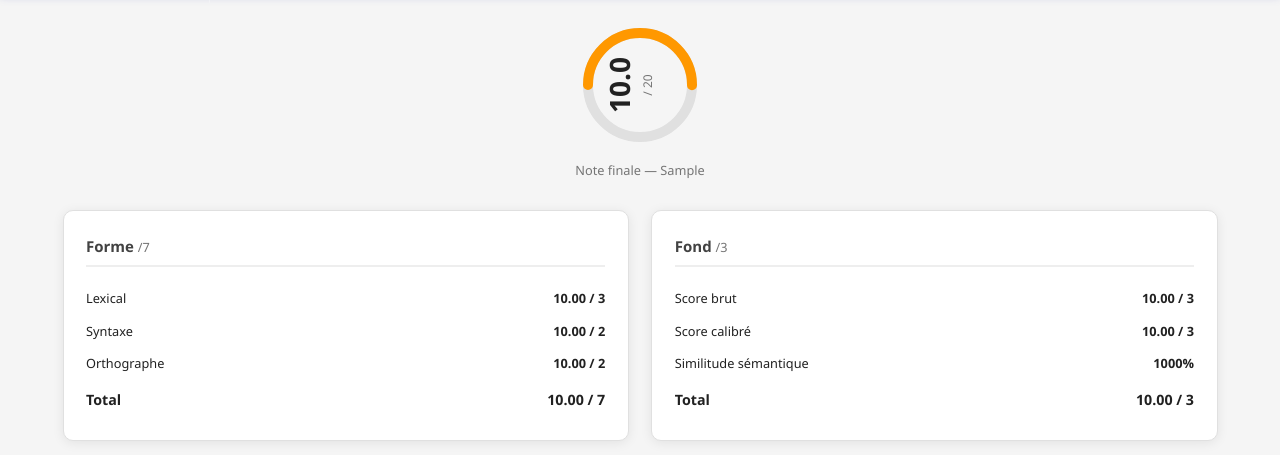
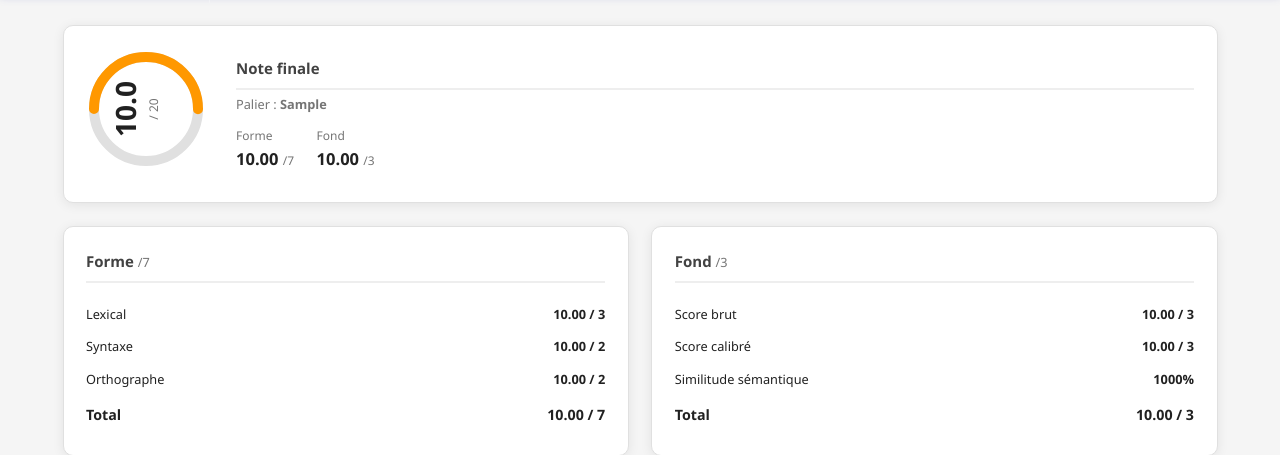
Before and after one commit to Shado-Jony/AZIZA_contraction_de_texte, a Flask app: template demo/templates/resultats.html in a window 1280 px wide. Shown: the part 61-516 px from the top of the page. Run offline with Flask 3, Linux system fonts and the light colour scheme; the template is opened without the code that fills it: most values are stand-ins (such as "Sample title", 1, 10 or a date in 2020).

Commit message:
fix: affichage horizontal de la note finale sur la page résultat

```diff
--- a/demo/templates/resultats.html
+++ b/demo/templates/resultats.html
@@ -22,8 +22,9 @@
     {% endif %}
   {% endwith %}
 
-  <div style="text-align:center;margin-bottom:2rem;">
-    <div class="score-ring" id="scoreRing">
+  <div class="card" style="margin-bottom:1.5rem;">
+    <div style="display:flex;align-items:center;gap:2rem;flex-wrap:wrap;">
+      <div class="score-ring" id="scoreRing" style="flex-shrink:0;">
         <svg viewBox="0 0 120 120" class="ring-svg">
           <circle cx="60" cy="60" r="52" fill="none" stroke="#e0e0e0" stroke-width="10"/>
           <circle id="scoreCircle" cx="60" cy="60" r="52" fill="none" stroke="{{ '#4CAF50' if r.score_global_20 >= 14 else '#FF9800' if r.score_global_20 >= 10 else '#F44336' }}" stroke-width="10" stroke-dasharray="326.7" stroke-dashoffset="326.7" stroke-linecap="round" transform="rotate(-90,60,60)"/>
@@ -31,7 +32,17 @@
           <text x="60" y="72" text-anchor="middle" font-size="12" fill="var(--gray-500)">/ 20</text>
         </svg>
       </div>
-    <p style="margin-top:.25rem;font-size:.85rem;color:var(--gray-500);">Note finale — {{ r.palier_actuel|capitalize if r.palier_actuel else '—' }}</p>
+      <div style="flex:1;min-width:180px;">
+        <h2 style="margin-bottom:.25rem;">Note finale</h2>
+        <p style="margin-bottom:.25rem;font-size:.85rem;color:var(--gray-500);">
+          Palier : <strong>{{ r.palier_actuel|capitalize if r.palier_actuel else '—' }}</strong>
+        </p>
+        <div style="display:flex;gap:1.5rem;flex-wrap:wrap;margin-top:.5rem;">
+          <div><span style="font-size:.8rem;color:var(--gray-500);">Forme</span><br><strong style="font-size:1.1rem;">{{ "%.2f"|format(r.score_forme) }} <span style="font-weight:400;font-size:.8rem;color:var(--gray-500);">/7</span></strong></div>
+          <div><span style="font-size:.8rem;color:var(--gray-500);">Fond</span><br><strong style="font-size:1.1rem;">{{ "%.2f"|format(r.score_fond) }} <span style="font-weight:400;font-size:.8rem;color:var(--gray-500);">/3</span></strong></div>
+        </div>
+      </div>
+    </div>
   </div>
 
   <div class="form-grid">
```
Lines whose indentation alone changed are shown as unchanged.
